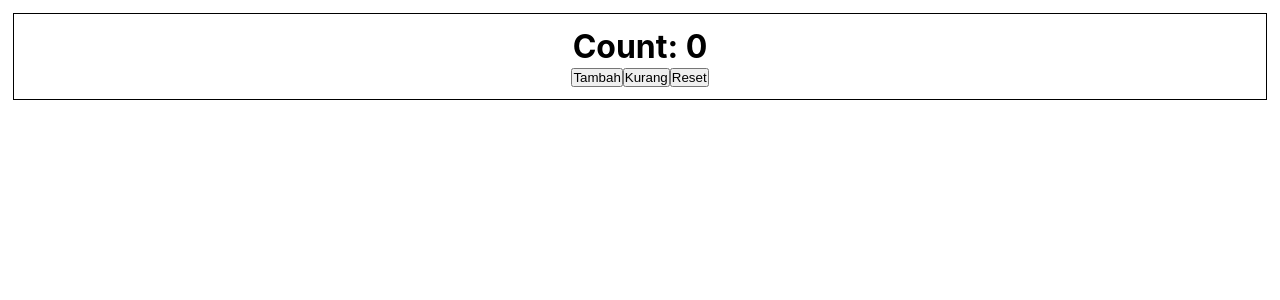
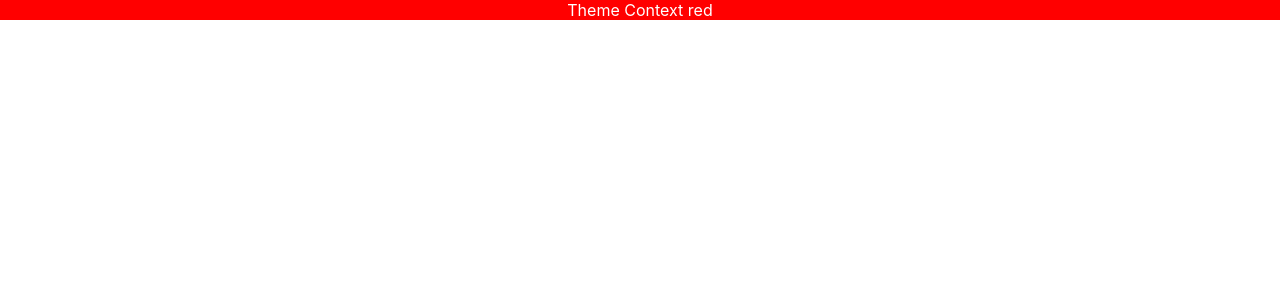
Before and after one commit to Aswassaw/belajar-react-typescript, a React (Create React App) app: page / in a window 1280 px wide. Shown: the top 300 px of the page. Built offline with nearby package versions, Linux system fonts and the light colour scheme.

Commit message:
useContext with ts

```diff
--- a/src/App.tsx
+++ b/src/App.tsx
@@ -1,14 +1,16 @@
 import "./App.css";
 // import Props from "./components/props";
 // import UseState from "./components/useState";
-import UseReducer from "./components/useReducer";
+// import UseReducer from "./components/useReducer";
+import UseContext from "./components/useContext";
 
 function App() {
   return (
     <div className='App'>
       {/* <Props /> */}
       {/* <UseState /> */}
-      <UseReducer />
+      {/* <UseReducer /> */}
+      <UseContext />
     </div>
   );
 }
--- /dev/null
+++ b/src/components/useContext/Box.tsx
@@ -0,0 +1,13 @@
+import { useContext } from "react";
+import { ThemeContext } from "./ThemeContext";
+
+export const Box = () => {
+  const theme = useContext(ThemeContext);
+  console.log(theme.primary.main);
+
+  return (
+    <div style={{ backgroundColor: theme.primary.main, color: theme.primary.text }}>
+      Theme Context {theme.primary.main}
+    </div>
+  );
+};
--- /dev/null
+++ b/src/components/useContext/ThemeContext.tsx
@@ -0,0 +1,16 @@
+import React, { createContext } from "react";
+import { theme } from "./theme";
+
+type ThemeContextProviderProps = {
+  children: React.ReactNode;
+};
+
+export const ThemeContext = createContext(theme);
+
+export const ThemeContextProvider = ({
+  children,
+}: ThemeContextProviderProps) => {
+  return (
+    <ThemeContext.Provider value={theme}>{children}</ThemeContext.Provider>
+  );
+};
--- /dev/null
+++ b/src/components/useContext/index.tsx
@@ -0,0 +1,14 @@
+import { ThemeContextProvider } from "./ThemeContext";
+import { Box } from "./Box";
+
+const UseContext = () => {
+  return (
+    <div>
+      <ThemeContextProvider>
+        <Box />
+      </ThemeContextProvider>
+    </div>
+  );
+};
+
+export default UseContext;
--- /dev/null
+++ b/src/components/useContext/theme.ts
@@ -0,0 +1,10 @@
+export const theme = {
+  primary: {
+    main: "red",
+    text: "white",
+  },
+  secondary: {
+    main: "blue",
+    text: "white",
+  },
+};
```
